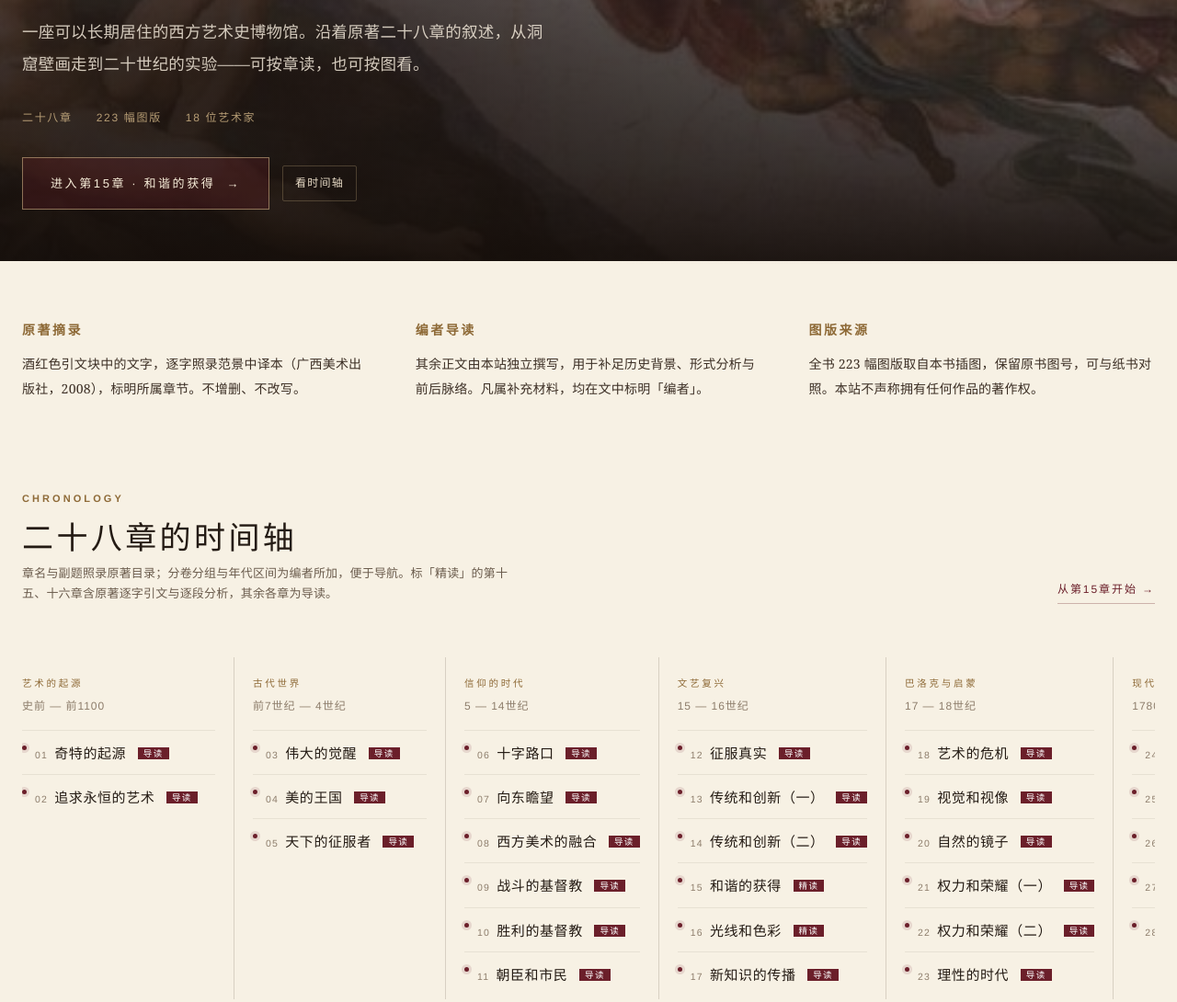
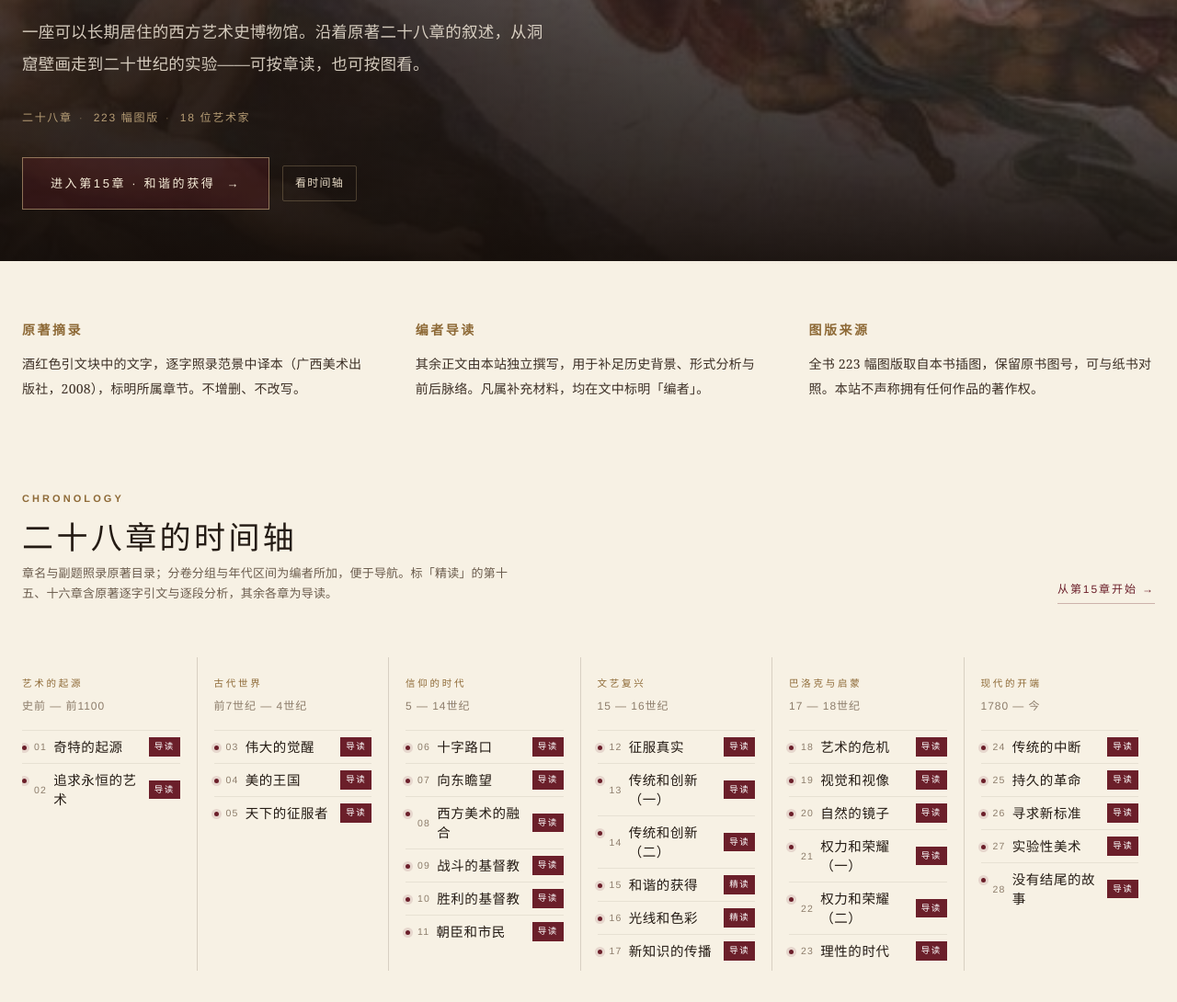
Before and after one commit to x13502239474-oss/story-of-art, a plain HTML site: page index.html in a window 1280 px wide. Shown: the part 513-1603 px from the top of the page at 92% size. Drawn offline with Linux system fonts and the light colour scheme.

Commit message:
修正首页与说明页的文案口吻；时间轴列宽、首字裁切、重复年代等排版问题

```diff
--- a/css/style.css
+++ b/css/style.css
@@ -168,8 +168,10 @@ body::before{
   max-width:36rem;font-size:clamp(15px,1.6vw,17.5px);
   line-height:2;color:rgba(246,236,220,.84);margin:0 0 30px;
 }
-.hero__meta{display:flex;flex-wrap:wrap;gap:10px 26px;align-items:center;}
+.hero__meta{display:flex;flex-wrap:wrap;gap:10px 0;align-items:center;}
 .hero__meta span{font-family:var(--sans);font-size:12px;letter-spacing:.14em;color:rgba(217,189,140,.8);}
+.hero__meta span + span{position:relative;padding-left:23px;}
+.hero__meta span + span::before{content:"·";position:absolute;left:7px;opacity:.5;}
 
 .cta{
   display:inline-flex;align-items:center;gap:12px;
@@ -209,7 +211,7 @@ body::before{
 .tl-scroll::-webkit-scrollbar{height:4px;}
 .tl-scroll::-webkit-scrollbar-thumb{background:var(--line-strong);}
 .tl-era{
-  flex:0 0 auto;min-width:230px;padding:18px 20px 4px;
+  flex:1 1 0;min-width:0;padding:18px 18px 4px;
   border-left:1px solid var(--line);
   scroll-snap-align:start;
 }
@@ -220,7 +222,8 @@ body::before{
 }
 .tl-era__years{font-size:12px;color:var(--ink-faint);font-family:var(--sans);letter-spacing:.08em;margin-bottom:14px;}
 .tl-item{
-  display:block;padding:7px 0 7px 14px;position:relative;
+  display:flex;align-items:center;gap:7px;
+  padding:7px 0 7px 13px;position:relative;
   border-top:1px solid rgba(58,38,24,.08);
   transition:.2s var(--ease);
 }
@@ -231,12 +234,12 @@ body::before{
 .tl-item:hover{padding-left:20px;}
 .tl-item:hover .tl-item__title{color:var(--burgundy);}
 .tl-item--live::before{background:var(--burgundy);box-shadow:0 0 0 3px rgba(107,31,42,.12);}
-.tl-item__no{font-family:var(--sans);font-size:10.5px;letter-spacing:.12em;color:var(--ink-faint);margin-right:7px;}
-.tl-item__title{font-size:15px;letter-spacing:.04em;transition:color .2s;}
+.tl-item__no{flex:0 0 auto;font-family:var(--sans);font-size:10.5px;letter-spacing:.12em;color:var(--ink-faint);}
+.tl-item__title{flex:1 1 auto;min-width:0;font-size:14.5px;letter-spacing:.04em;line-height:1.45;transition:color .2s;}
 .tl-item--soon .tl-item__title{color:var(--ink-faint);}
 .tl-item__badge{
-  font-family:var(--sans);font-size:9.5px;letter-spacing:.14em;color:#fff;
-  background:var(--burgundy);padding:1px 6px;margin-left:8px;vertical-align:2px;
+  flex:0 0 auto;font-family:var(--sans);font-size:9.5px;letter-spacing:.14em;color:#fff;
+  background:var(--burgundy);padding:1px 6px;
 }
 .tl-item__badge--soon{background:rgba(58,38,24,.22);}
 
@@ -401,11 +404,9 @@ a.period:hover .period__title{color:var(--burgundy);}
 .article ul,.article ol{margin:0 0 1.4em;padding-left:1.3em;}
 .article li{margin-bottom:.55em;line-height:1.95;}
 
-/* 首字下沉 */
-.article__first::first-letter{
-  font-size:3.1em;line-height:.9;float:left;padding:6px 12px 0 0;color:var(--burgundy);
-  font-family:var(--serif);
-}
+/* 首段：不加首字下沉（中文字形下沉在部分字体下会被裁切，改用轻微的缩进标识） */
+.article__first{text-indent:0;}
+.article__first::first-letter{font-size:inherit;float:none;padding:0;color:inherit;}
 
 /* 原文摘录 */
 .quote{
@@ -696,7 +697,7 @@ figure.plate-big figcaption{grid-template-columns:1fr;}
   .icon-btn{width:32px;height:32px;}
   .article h2{scroll-margin-top:70px;}
   .sec-head{flex-direction:column;align-items:flex-start;gap:10px;}
-  .tl-era{min-width:200px;}
+  .tl-era{flex:0 0 auto;min-width:210px;}
   .gal-work__label{grid-template-columns:1fr;}
   .quoteline{display:none;}
   figcaption{grid-template-columns:1fr;}
```
